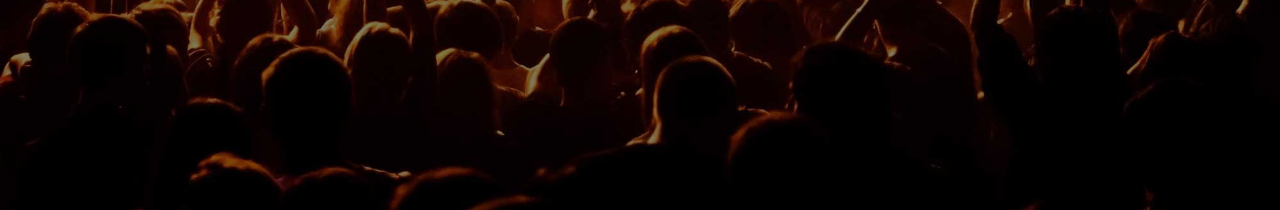
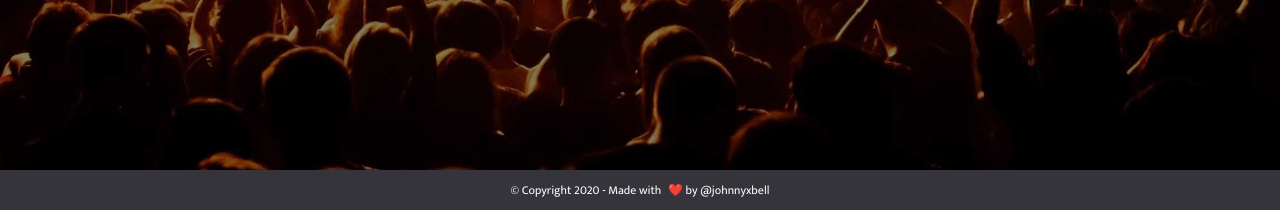
Before and after one commit to johnnyxbell/repeat-youtube, a Gatsby site: page / in a window 1280 px wide. Shown: the part 590-800 px from the top of the page. Built offline with nearby package versions, Linux system fonts and the light colour scheme; Gatsby itself is replaced by a stand-in of ours.

Commit message:
added footer

```diff
--- /dev/null
+++ b/src/components/footer.js
@@ -0,0 +1,51 @@
+import React from 'react';
+import styled from 'styled-components';
+
+const Navigation = styled.footer`
+  width: 100%;
+  background: #34343a;
+  position: absolute;
+  padding: 10px 0;
+  bottom: 0;
+  a,
+  span {
+    color: white;
+    text-decoration: none;
+    cursor: pointer;
+  }
+  ul {
+    padding: 0;
+    margin: 5px 0;
+    list-style: none;
+    li {
+      font-size: 14px;
+    }
+  }
+`;
+
+const Copyright = styled.div`
+  text-align: center;
+  max-width: 1000px;
+  margin: 0 auto;
+  font-size: 12px;
+  color: white;
+`;
+
+const Footer = () => {
+  return (
+    <Navigation>
+      <Copyright>
+        © Copyright 2020 - Made with{' '}
+        <span role='img' aria-label='Love Heart' style={{color: 'red', padding: '0 0 0 4px'}}>
+          ❤️
+        </span>{' '}
+        by{' '}
+        <a href='https://www.twitter.com/johnnyxbell' rel='noopener noreferrer' target='_blank'>
+          @johnnyxbell
+        </a>
+      </Copyright>
+    </Navigation>
+  );
+};
+
+export default Footer;
--- a/src/pages/index.js
+++ b/src/pages/index.js
@@ -4,6 +4,7 @@ import styled, {createGlobalStyle} from 'styled-components';
 import BackgroundImage from '../assets/images/moshpithome.jpg';
 import Ad from '../assets/images/ad.jpg';
 import {Helmet} from 'react-helmet';
+import Footer from '../components/footer';
 
 const GlobalStyle = createGlobalStyle`
   body {
@@ -127,6 +128,7 @@ const Index = () => {
           </a>
         </p>
       </Content>
+      <Footer />
     </Container>
   );
 };
```
